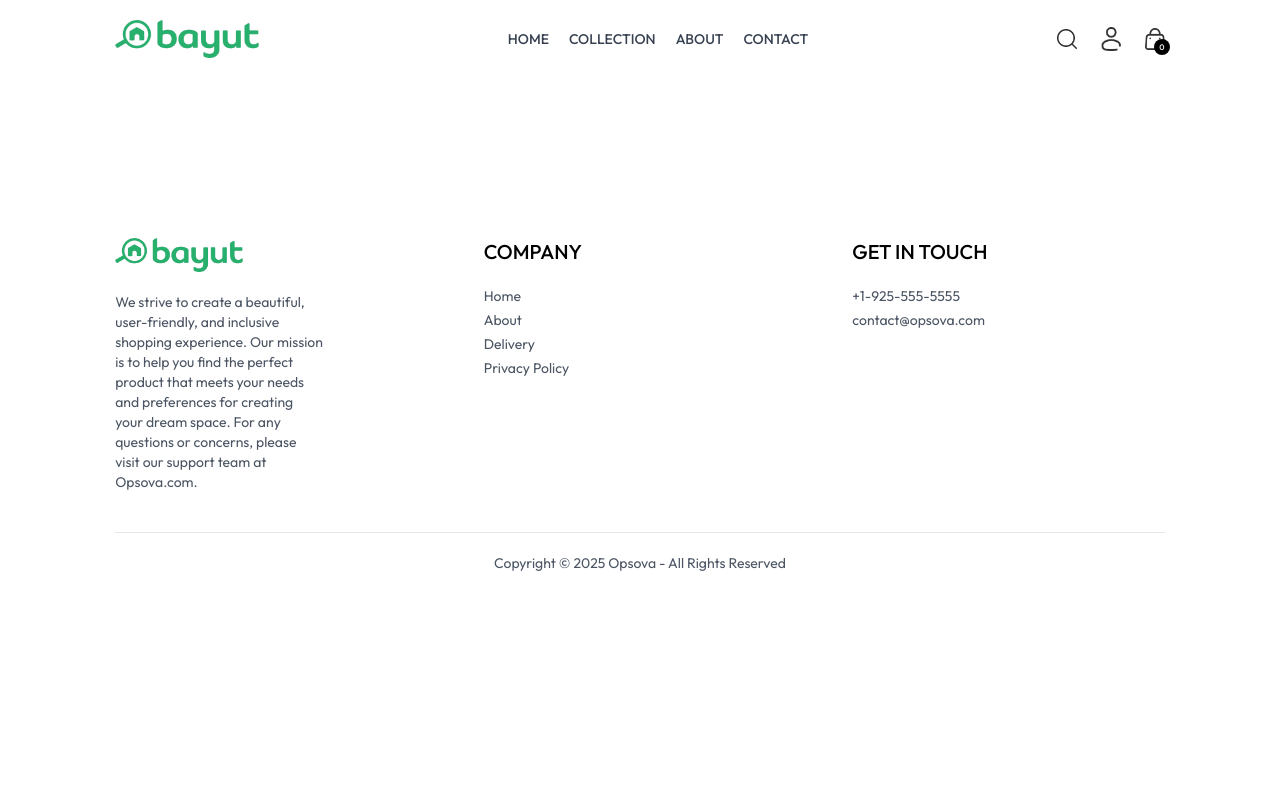
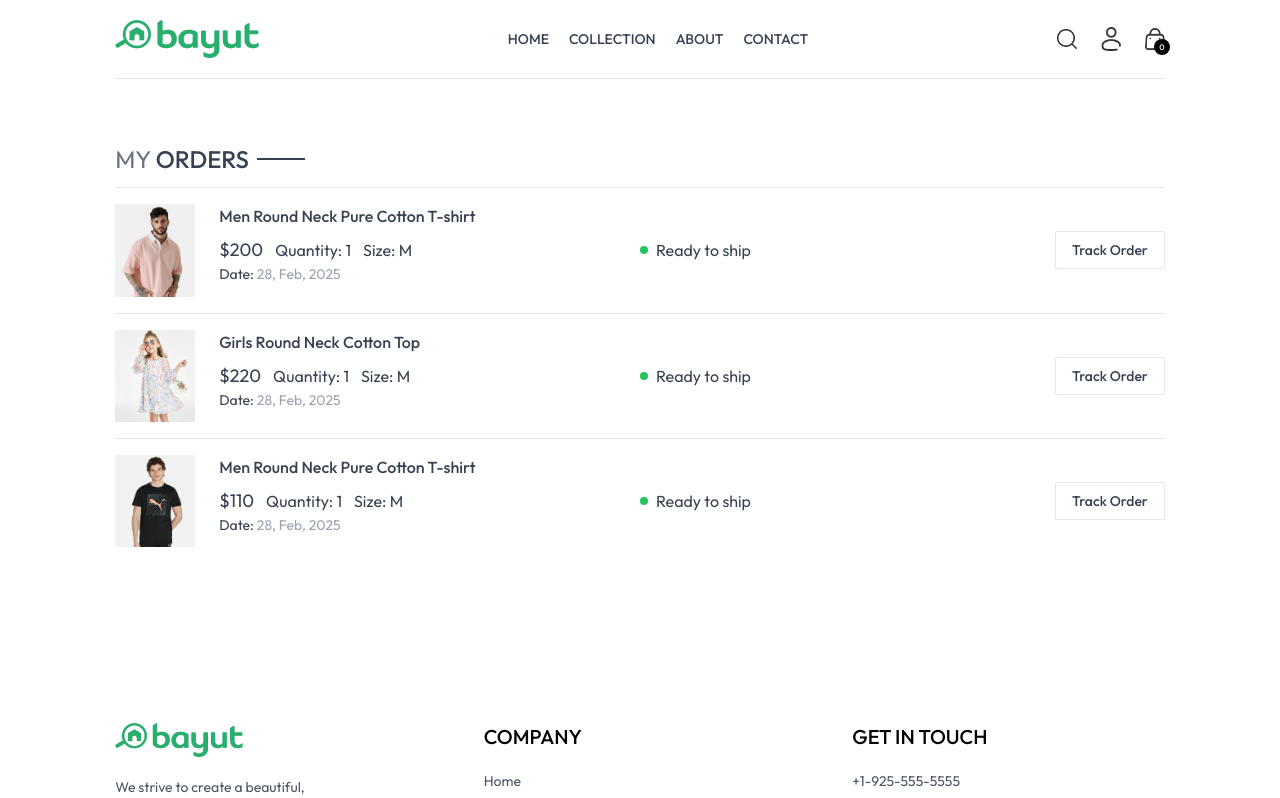
Before and after one commit to hossamalmaraghy/Cladify, a React (Vite) app in the folder frontend/: page /orders in a window 1280 px wide. Shown: the top 798 px of the page. Built offline with nearby package versions, Linux system fonts and the light colour scheme.

Commit message:
Adding the Orders page with its details

```diff
--- a/frontend/src/pages/orders.jsx
+++ b/frontend/src/pages/orders.jsx
@@ -1,8 +1,46 @@
+import { useContext } from "react"
+import { ShopContext } from "../context/shopContext"
+import Title from "../components/title";
 
 const Orders = () => {
+  const { products, currency } = useContext(ShopContext);
   return (
-    <div className="">
+    <div className="border-t pt-16">
+      <div className="text-2xl">
+        <Title text1={'MY'} text2={'ORDERS'}/>
+      </div>
 
+      <div className="">
+        {
+          products.slice(1,4).map((item, index) => (
+            <div className="py-4 border-t text-gray-700 flex flex-col md:flex-row md:items-center md:justify-between gap-4" key={index}>
+              <div className="flex items-start gap-6 text-sm">
+                <img className="w-16 sm:w-20" src={item.image[0]} alt="" />
+                <div>
+                  <p className="sm:text-base font-medium">{item.name}</p>
+
+                  <div className="flex items-center gap-3 mt-2 text-base text-gray-700">
+                    <p className="text-lg">{currency}{item.price}</p>
+                    <p>Quantity: 1</p>
+                    <p>Size: M</p>
+                  </div>
+
+                  <p>Date: <span className="text-gray-400">28, Feb, 2025</span></p>
+                </div>
+              </div>
+
+              <div className="md:w-1/2 flex justify-between">
+              <div className="flex items-center gap-2">
+                <p className="min-w-2 h-2 rounded-full bg-green-500"></p>
+                <p className="text-sm md:text-base">Ready to ship</p>
+                </div>
+                <button className="border px-4 py-2 text-sm font-medium rounded-sm">Track Order</button>
+                </div>
+
+            </div>
+          ))
+        }
+      </div>
     </div>
   )
 }
```
